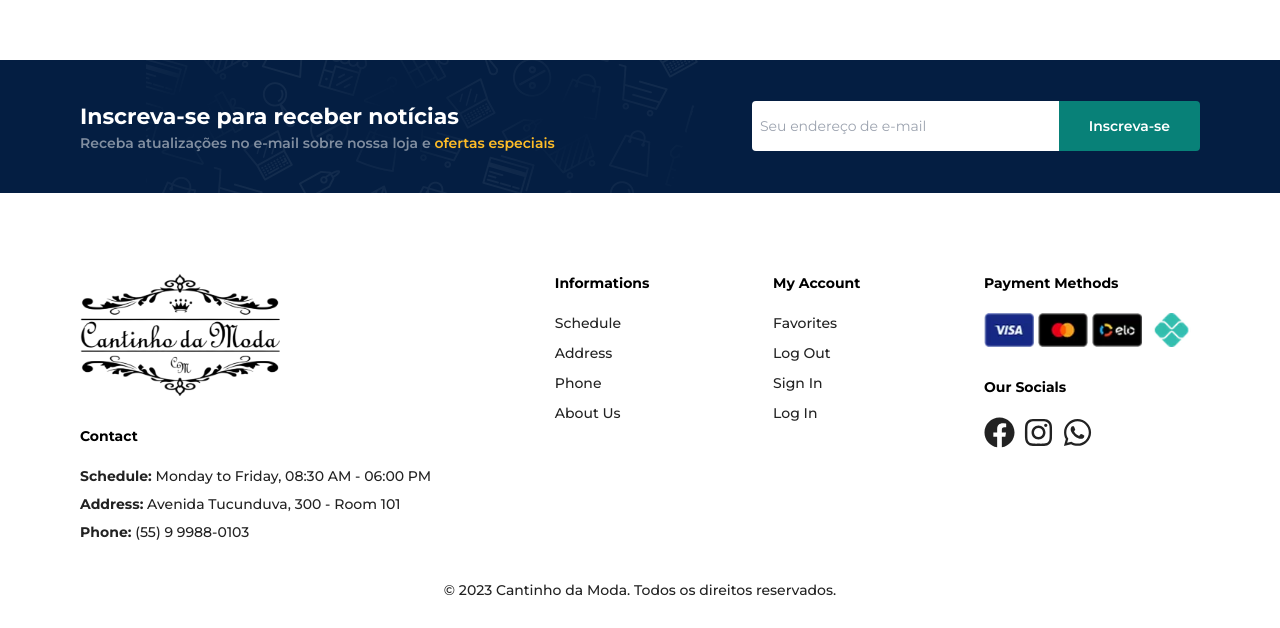
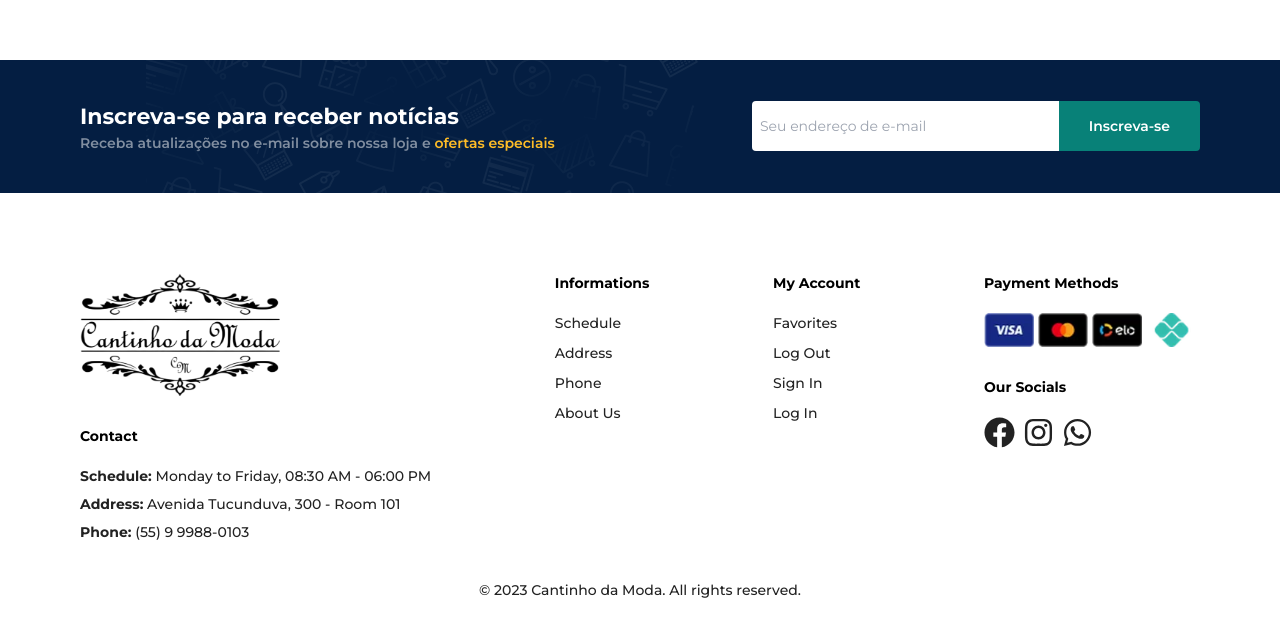
Before and after one commit to Bruno-RW/cantinho-moda-front, a Next.js app: page / in a window 1280 px wide. Shown: the part 894-1522 px from the top of the page. Built offline with nearby package versions, Linux system fonts and the light colour scheme.

Commit message:
Text translated to english

```diff
--- a/components/footer/sitefooter/Copyright.tsx
+++ b/components/footer/sitefooter/Copyright.tsx
@@ -1,7 +1,7 @@
 const Copyright = () => {
   return (
     <div className="text-center w-full mt-[30px]">
-      <p className="text-sm text-[#222] font-medium mb-2">© 2023 Cantinho da Moda. Todos os direitos reservados.</p>
+      <p className="text-sm text-[#222] font-medium mb-2">© 2023 Cantinho da Moda. All rights reserved.</p>
     </div>
   );
 }
```
